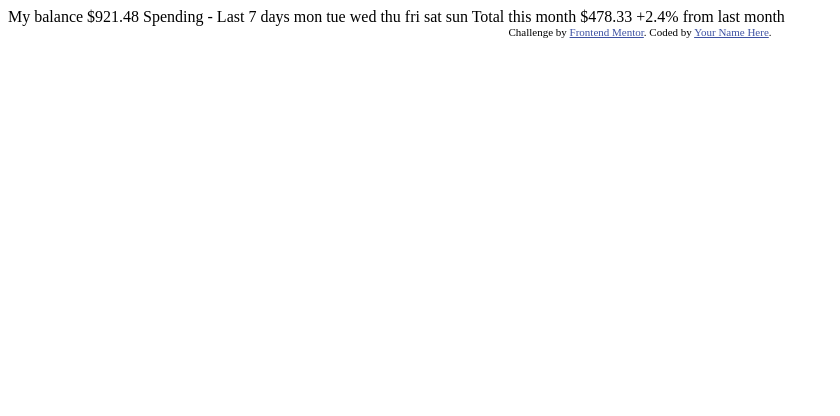
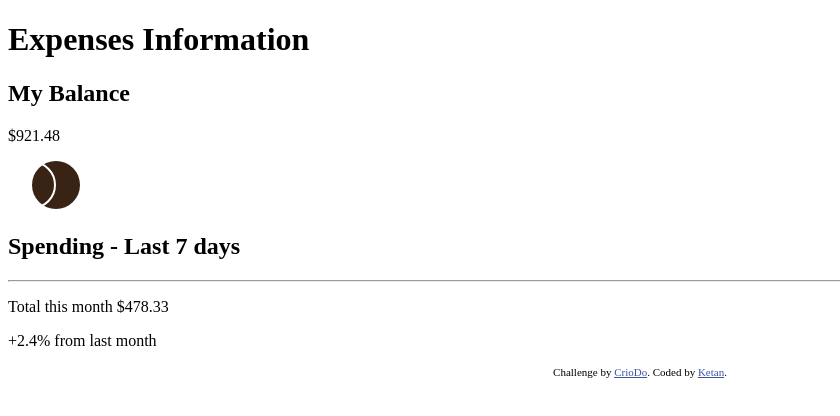
Before and after one commit to ImKetan1610/miniBuildout2, a plain HTML site: page expenses-chart-component-main/index.html in a window 1280 px wide. Shown: the whole page, without its empty margins (0-840 px from the left). Drawn offline with Linux system fonts and the light colour scheme.

Commit message:
added html structure: need to make some alteration in the style

```diff
--- a/expenses-chart-component-main/index.html
+++ b/expenses-chart-component-main/index.html
@@ -1,43 +1,46 @@
 <!DOCTYPE html>
 <html lang="en">
-<head>
-  <meta charset="UTF-8">
-  <meta name="viewport" content="width=device-width, initial-scale=1.0"> <!-- displays site properly based on user's device -->
+  <head>
+    <meta charset="UTF-8" />
+    <meta name="viewport" content="width=device-width, initial-scale=1.0" />
+    <link
+      rel="icon"
+      type="image/png"
+      sizes="32x32"
+      href="https://i.redd.it/v8w333sg3ai11.jpg"
+    />
+    <title>Expenses chart component</title>
+    <link rel="stylesheet" href="./styles.css" />
+  </head>
+  <body>
+    <main>
+      <div class="expenses grid-flow">
+        <h1 class="sr-only">Expenses Information</h1>
+        <div class="balance">
+          <div class="grid-flow" data-spacing="small">
+            <h2>My Balance</h2>
+            <p class="balance_amount">$921.48</p>
+          </div>
+          <img src="./logo.svg" alt="" aria-hidden="true" />
+        </div>
 
-  <link rel="icon" type="image/png" sizes="32x32" href="./images/favicon-32x32.png">
+        <div class="spending grid-flow">
+          <h2 class="section-title">Spending - Last 7 days</h2>
+          <div class="spending-chart" id="spending-chart"></div>
+        </div>
+        <hr class="divider" />
+        <div class="spending_info">
+          <p class="spending_total">Total this month <span>$478.33</span></p>
+          <p class="spending_comparision"><span>+2.4%</span> from last month</p>
+        </div>
+      </div>
+    </main>
 
-  <title>Frontend Mentor | Expenses chart component</title>
-
-  <!-- Feel free to remove these styles or customise in your own stylesheet 👍 -->
-  <style>
-    .attribution { font-size: 11px; text-align: center; }
-    .attribution a { color: hsl(228, 45%, 44%); }
-  </style>
-</head>
-<body>
-
-  My balance
-  $921.48
-
-  Spending - Last 7 days
-
-  mon
-  tue
-  wed
-  thu
-  fri
-  sat
-  sun
-
-  Total this month
-  $478.33
-
-  +2.4%
-  from last month
-
-  <div class="attribution">
-    Challenge by <a href="https://www.frontendmentor.io?ref=challenge" target="_blank">Frontend Mentor</a>.
-    Coded by <a href="#">Your Name Here</a>.
-  </div>
-</body>
+    <footer class="attribution">
+      Challenge by
+      <a href="https://crio.do" target="_blank">CrioDo</a>. Coded by
+      <a href="https://github.com/imketan1610" target="_blank">Ketan</a>.
+    </footer>
+  </body>
 </html>
+<script src="./main.js"></script>
--- /dev/null
+++ b/expenses-chart-component-main/main.js
@@ -0,0 +1,9 @@
+let data;
+fetch("./data.json")
+  .then((response) => response.json())
+  .then((data) => {
+    console.log(data);
+  })
+  .catch((error) => {
+    console.error("Error fetching data:", error);
+  });
--- /dev/null
+++ b/expenses-chart-component-main/styles.css
@@ -0,0 +1,7 @@
+.attribution {
+    font-size: 11px;
+    text-align: center;
+  }
+  .attribution a {
+    color: hsl(228, 45%, 44%);
+  }
```
Also changed, not shown: expenses-chart-component-main/images/favicon-32x32.png (deleted), expenses-chart-component-main/logo.svg (renamed from expenses-chart-component-main/images/logo.svg).
